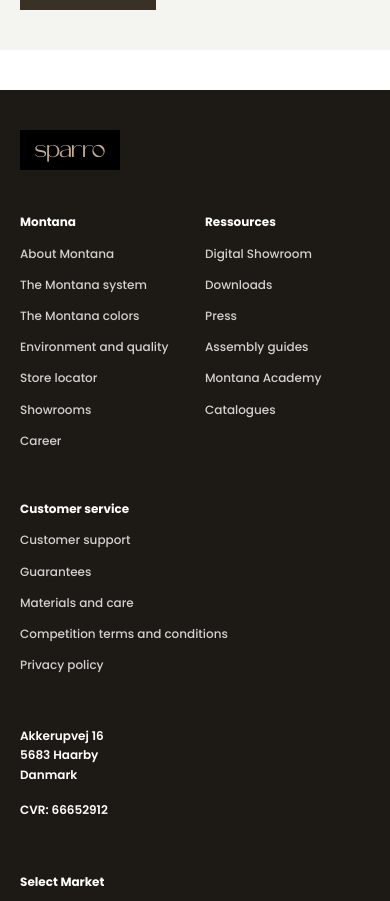
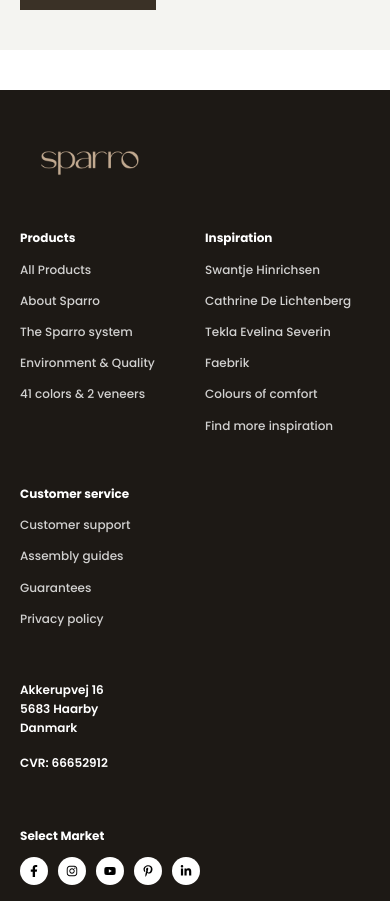
Before and after one commit to HashTechAz/furniture, a Next.js app: page / in a window 390 px wide. Shown: the part 6900-7801 px from the top of the page. Built offline with nearby package versions, Linux system fonts and the light colour scheme; no server answers.

Commit message:
feat: Add responsive Footer component with navigation, social links, and copyright information.

```diff
--- a/src/components/Footer/Footer.module.css
+++ b/src/components/Footer/Footer.module.css
@@ -11,9 +11,8 @@
 
 
 .footerTitle {
-  width: 100px;
-  height: 40px;
-  background-color: black;
+  width: 140px;
+  height: 56px;
   padding: 2px 10px;
   position: relative;
   display: flex;
--- a/src/components/Footer/Footer.tsx
+++ b/src/components/Footer/Footer.tsx
@@ -33,77 +33,67 @@
           </div>
 
           <div className={`${styles.footerItem} ${styles.montanaLinks}`}>
-            <h3>Montana</h3>
+            <h3>Products</h3>
             <ul>
               <li>
+                <Link className={styles.footerLink} href={"/product"}>
+                  All Products
+                </Link>
+              </li>
+              <li>
                 <Link className={styles.footerLink} href={"/about"}>
-                  About Montana
+                  About Sparro
                 </Link>
               </li>
               <li>
                 <Link className={styles.footerLink} href={"/system"}>
-                  The Montana system
+                  The Sparro system
+                </Link>
+              </li>
+              <li>
+                <Link className={styles.footerLink} href={"/sustainability"}>
+                  Environment & Quality
                 </Link>
               </li>
               <li>
                 <Link className={styles.footerLink} href={"/colours"}>
-                  The Montana colors
-                </Link>
-              </li>
-              <li>
-                <Link className={styles.footerLink} href={"/sustainability"}>
-                  Environment and quality
-                </Link>
-              </li>
-              <li>
-                <Link className={styles.footerLink} href={"/"}>
-                  Store locator
-                </Link>
-              </li>
-              <li>
-                <Link className={styles.footerLink} href={"/"}>
-                  Showrooms
-                </Link>
-              </li>
-              <li>
-                <Link className={styles.footerLink} href={"/"}>
-                  Career
+                  41 colors & 2 veneers
                 </Link>
               </li>
             </ul>
           </div>
 
           <div className={`${styles.footerItem} ${styles.ressourcesLinks}`}>
-            <h3>Ressources</h3>
+            <h3>Inspiration</h3>
             <ul>
               <li>
-                <Link className={styles.footerLink} href={"/"}>
-                  Digital Showroom
+                <Link className={styles.footerLink} href={"/creative-minds/swantje"}>
+                  Swantje Hinrichsen
+                </Link>
+              </li>
+              <li>
+                <Link className={styles.footerLink} href={"/creative-minds/cathrine"}>
+                  Cathrine De Lichtenberg
+                </Link>
+              </li>
+              <li>
+                <Link className={styles.footerLink} href={"/creative-minds/tekla"}>
+                  Tekla Evelina Severin
                 </Link>
               </li>
               <li>
                 <Link className={styles.footerLink} href={"/"}>
-                  Downloads
+                  Faebrik
                 </Link>
               </li>
               <li>
                 <Link className={styles.footerLink} href={"/"}>
-                  Press
+                  Colours of comfort
                 </Link>
               </li>
               <li>
-                <Link className={styles.footerLink} href={"/series/assembly"}>
-                  Assembly guides
-                </Link>
-              </li>
-              <li>
-                <Link className={styles.footerLink} href={"/"}>
-                  Montana Academy
-                </Link>
-              </li>
-              <li>
-                <Link className={styles.footerLink} href={"/"}>
-                  Catalogues
+                <Link className={styles.footerLink} href={"/creative-minds"}>
+                  Find more inspiration
                 </Link>
               </li>
             </ul>
@@ -118,18 +108,13 @@
                 </Link>
               </li>
               <li>
-                <Link className={styles.footerLink} href={"/series/guarantees"}>
-                  Guarantees
+                <Link className={styles.footerLink} href={"/series/assembly"}>
+                  Assembly guides
                 </Link>
               </li>
               <li>
-                <Link className={styles.footerLink} href={"/"}>
-                  Materials and care
-                </Link>
-              </li>
-              <li>
-                <Link className={styles.footerLink} href={"/"}>
-                  Competition terms and conditions
+                <Link className={styles.footerLink} href={"/series/guarantees"}>
+                  Guarantees
                 </Link>
               </li>
               <li>
```
